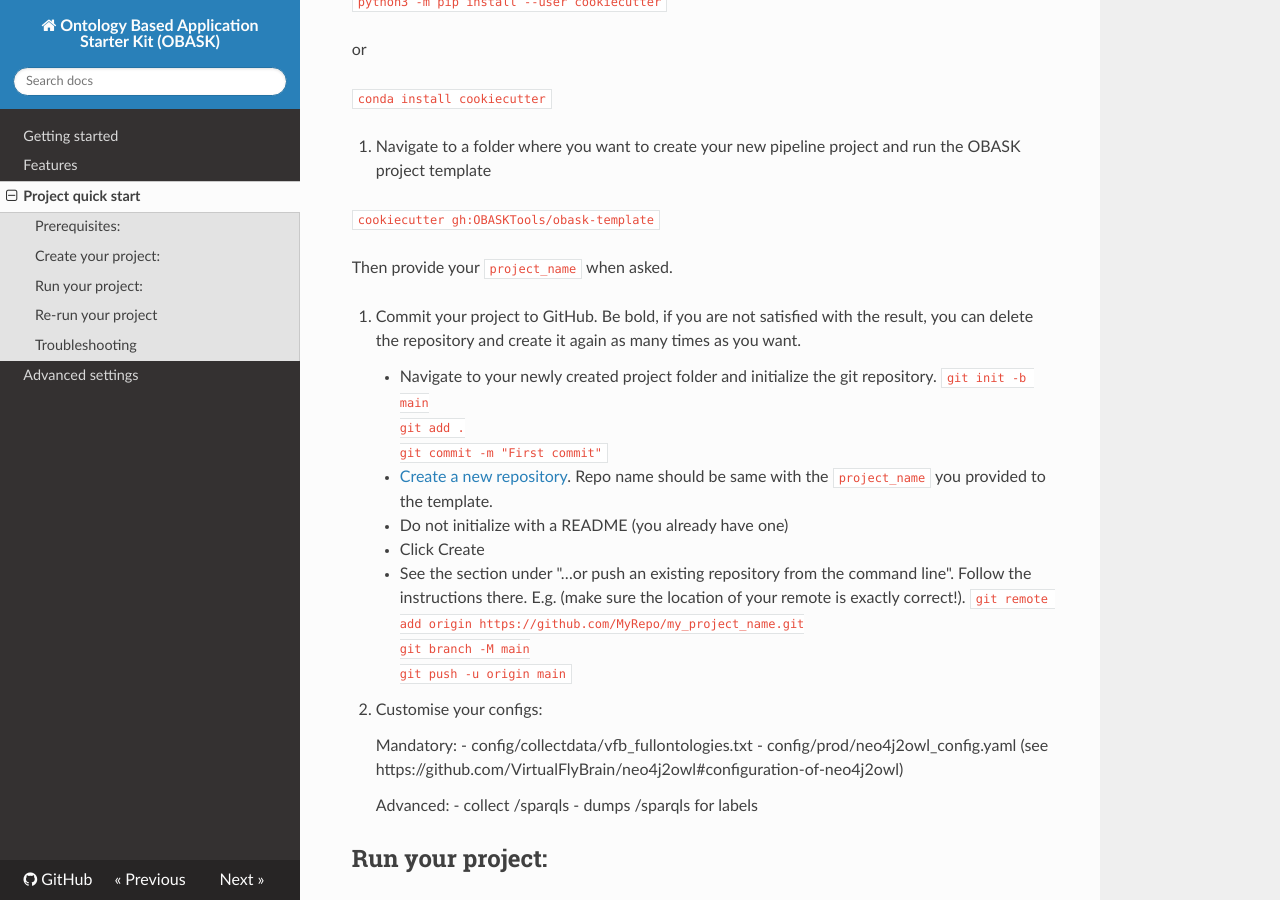
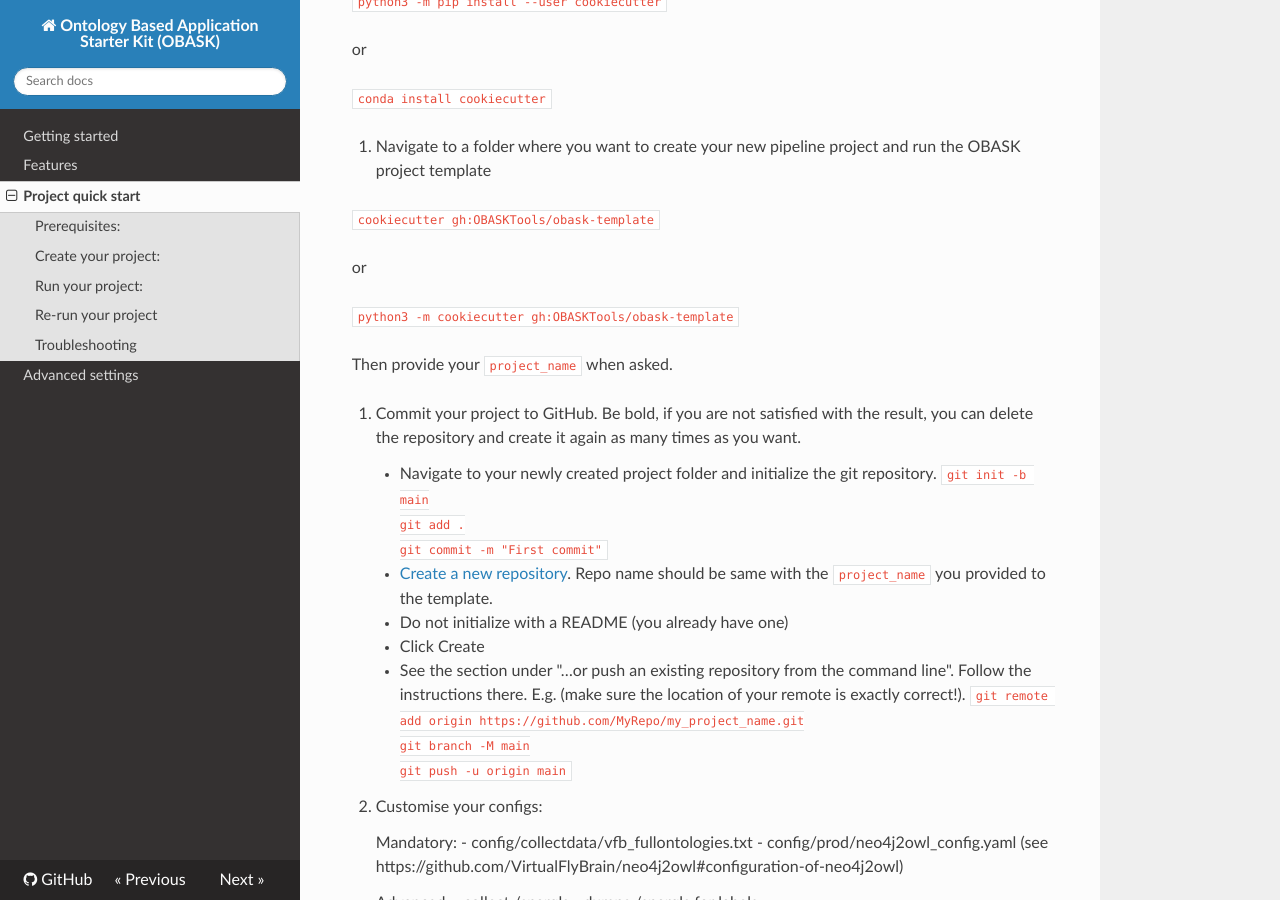
Before and after one commit to OBASKTools/obask, an MkDocs documentation site: the page built from docs/quick_start.md, in a window 1280 px wide and 900 px high, scrolled down 403 px. Built offline with MkDocs 1.6.1, drawn with Linux system fonts in a browser that asks for light colours; nearby versions of some CDN libraries.

Commit message:
Update quick_start.md

```diff
--- a/docs/quick_start.md
+++ b/docs/quick_start.md
@@ -17,6 +17,10 @@
 2. Navigate to a folder where you want to create your new pipeline project and run the OBASK project template
 
 `cookiecutter gh:OBASKTools/obask-template`
+
+or
+
+`python3 -m cookiecutter gh:OBASKTools/obask-template`
 
 Then provide your `project_name` when asked.
 
```
